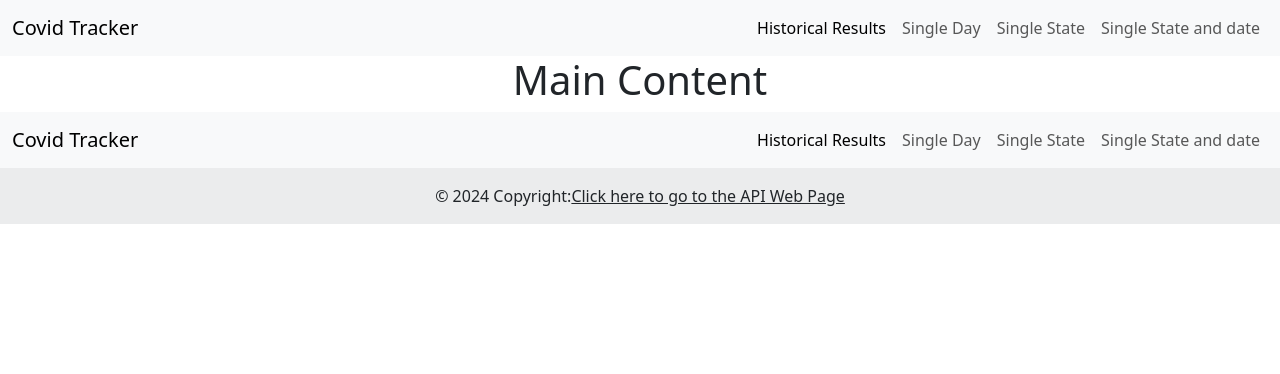
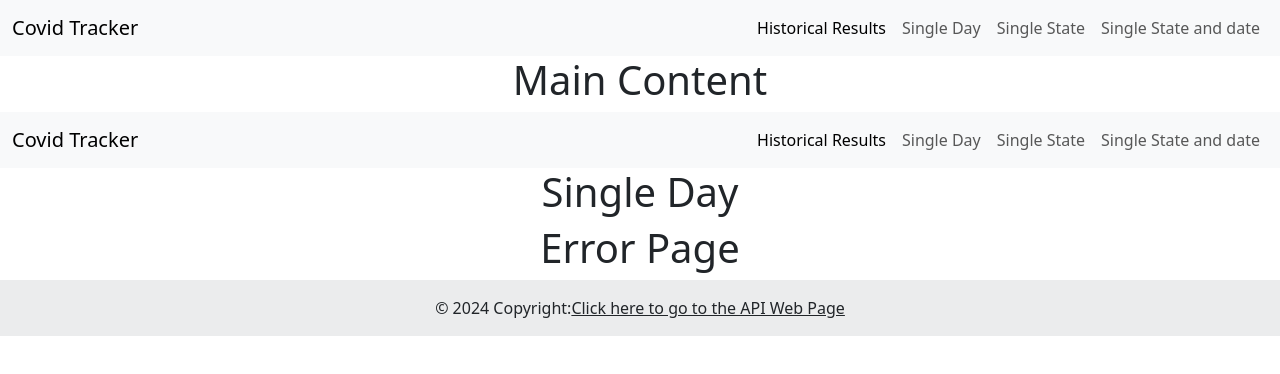
Before and after one commit to joseluisjimagui/react-covid, a React (Create React App) app: page /single-day in a window 1280 px wide. Shown: the top 374 px of the page. Built offline with nearby package versions, Linux system fonts and the light colour scheme.

Commit message:
Add pages and update links

```diff
--- a/src/App.js
+++ b/src/App.js
@@ -1,7 +1,12 @@
 import './App.css';
 import Header from './components/Header';
 import Footer from './components/Footer';
-import PrincipalMenu from './components/PrincipalMenu';
+import PrincipalMenu from './Pages/PrincipalMenu';
+import HistoricalResults from './Pages/HistoricalResults'
+import SingleDay from './Pages/SingleDay'
+import SingleState from './Pages/SingleState'
+import SingleDateAndState from './Pages/SingleStateAndDate'
+import ErrorPage from './Pages/ErrorPage'
 import { BrowserRouter as Router, Route, Switch } from 'react-router-dom/cjs/react-router-dom.min';
 
 function App() {
@@ -13,6 +18,21 @@ function App() {
         <Switch>
           <Route path="/"> <PrincipalMenu /> </Route>
         </Switch>
+        <Switch>
+          <Route path="/historical-results"> <HistoricalResults /> </Route>
+        </Switch>
+        <Switch>
+          <Route path="/single-day"> <SingleDay /> </Route>
+        </Switch>
+        <Switch>
+          <Route path="/single-state"> <SingleState /> </Route>
+        </Switch>
+        <Switch>
+          <Route path="/single-state-day"> <SingleDateAndState /> </Route>
+        </Switch>
+        <Switch>
+          <Route path="*"> <ErrorPage /> </Route>
+        </Switch>
         <Footer />
       </div>
     </Router>
--- /dev/null
+++ b/src/Pages/ErrorPage.js
@@ -0,0 +1,7 @@
+const ErrorPage = () => {
+    return (
+        <h1>Error Page</h1>
+     );
+}
+
+export default ErrorPage;
--- /dev/null
+++ b/src/Pages/HistoricalResults.js
@@ -0,0 +1,7 @@
+const HistoricalResults = () => {
+    return (
+        <h1>Historical Results</h1>
+     );
+}
+
+export default HistoricalResults;
--- /dev/null
+++ b/src/Pages/SingleDay.js
@@ -0,0 +1,7 @@
+const SingleDay = () => {
+    return (
+        <h1>Single Day</h1>
+     );
+}
+
+export default SingleDay;
--- /dev/null
+++ b/src/Pages/SingleState.js
@@ -0,0 +1,7 @@
+const SingleState = () => {
+    return (
+        <h1>Single State</h1>
+     );
+}
+
+export default SingleState;
--- /dev/null
+++ b/src/Pages/SingleStateAndDate.js
@@ -0,0 +1,7 @@
+const SingleDateAndState = () => {
+    return (
+        <h1>Single Date And State</h1>
+     );
+}
+
+export default SingleDateAndState;
--- a/src/components/Header.js
+++ b/src/components/Header.js
@@ -2,23 +2,23 @@ const Header = () => {
     return (
         <nav class="navbar navbar-expand-lg bg-body-tertiary">
             <div class="container-fluid">
-                <a class="navbar-brand" href="#">Covid Tracker</a>
+                <a class="navbar-brand" href="/">Covid Tracker</a>
                 <button class="navbar-toggler" type="button" data-bs-toggle="collapse" data-bs-target="#navbarNav" aria-controls="navbarNav" aria-expanded="false" aria-label="Toggle navigation">
                     <span class="navbar-toggler-icon"></span>
                 </button>
                 <div class="collapse navbar-collapse justify-content-end" id="navbarNav">
                     <ul class="navbar-nav">
                         <li class="nav-item">
-                            <a class="nav-link active" aria-current="page" href="#">Historical Results</a>
+                            <a class="nav-link active" aria-current="page" href="/historical-results">Historical Results</a>
                         </li>
                         <li class="nav-item">
-                            <a class="nav-link" href="#">Single Day</a>
+                            <a class="nav-link" href="/single-day">Single Day</a>
                         </li>
                         <li class="nav-item">
-                            <a class="nav-link" href="#">Single State</a>
+                            <a class="nav-link" href="/single-state">Single State</a>
                         </li>
                         <li class="nav-item">
-                            <a class="nav-link" href="#">Single State and date</a>
+                            <a class="nav-link" href="/single-state-day">Single State and date</a>
                         </li>
                     </ul>
                 </div>
```
Also changed, not shown: src/Pages/PrincipalMenu.js (renamed from src/components/PrincipalMenu.js).
